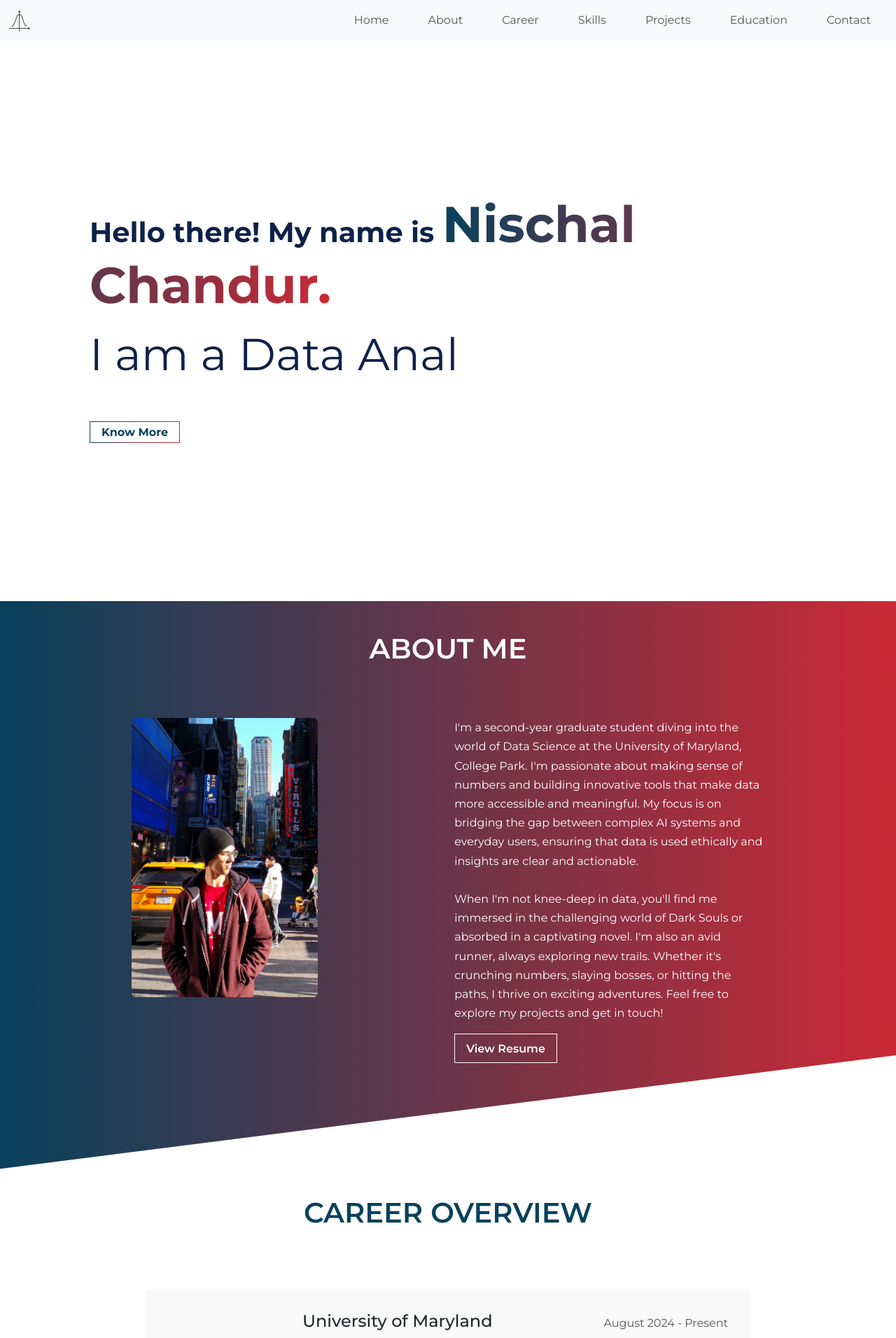
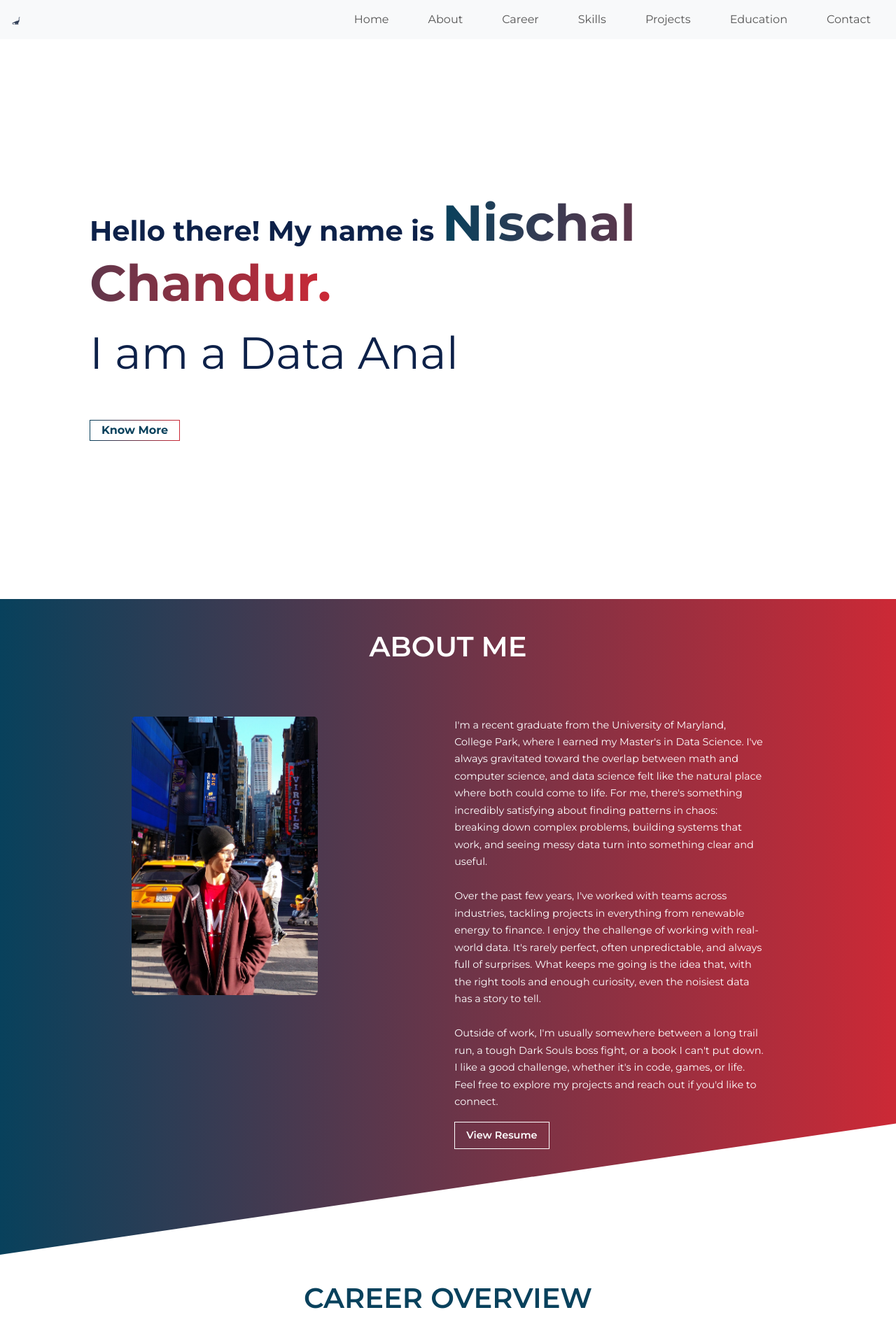
Before and after one commit to nchandur/portfolio, a React (Vite) app: page / in a window 1280 px wide. Shown: the top 1912 px of the page at 70% size. Built offline with nearby package versions, Linux system fonts and the light colour scheme.

Commit message:
sauropod commit

```diff
--- a/src/assets/files/WorkDetails.js
+++ b/src/assets/files/WorkDetails.js
@@ -1,7 +1,7 @@
 const work = [
     {
         name: `University of Maryland`,
-        time: `August 2024 - Present`,
+        time: `August 2024 - May 2025`,
         location: `College Park, MD, USA`,
         role: `Teaching Assistant`,
         summary: `Assisted professors in the courses Principles of Data Science, Principles of Machine Learning, and Algorithms of Data Science. Led discussions, mentored students, and evaluated coding assignments, reports, and research papers. I learnt to communicate complex AI and data science concepts clearly while fostering an engaging learning environment for students.`,
@@ -12,7 +12,7 @@ const work = [
         time: `June 2024 - August 2024`,
         location: `Naperville, IL, USA`,
         role: `Data Science Graduate Intern`,
-        summary: `Transformed model validation by building a comprehensive validation dataset from past model results and action logs to improve accuracy in monitoring sensor data for cooling towers. Additionally, I developed a synthetic sensor reading generator algorithm that streamlined the validation process, making it more efficient and robust—directly enhancing the performance of deployed machine learning models.`,
+        summary: `Developed a reliable dataset by combining anomaly detection outputs with field agent logs to effectively evaluate machine learning system performance. Created a tool to simulate realistic sensor issues, enabling faster and more thorough model testing without relying on rare real-world events`,
         image: `images/ecolab.jpeg`
     },
     {
@@ -20,7 +20,7 @@ const work = [
         time: `April 2024 - May 2024`,
         location: `Miami, FL, USA`,
         role: `Machine Learning Engineer`,
-        summary: `Designed a cutting-edge ML model combining classical Bayesian statistics and advanced ensemble learning to predict the likelihood of individuals purchasing solar panels. This innovative model successfully identified new leads in previously untapped regions of the U.S., driving business growth and expanding market reach. `,
+        summary: `Built a custom machine learning model that predicts how likely people are to adopt solar panels based on local demographics and environmental factors. Delivered detailed adoption predictions down to the address level, helping sales teams focus their efforts and grow the market.`,
         image: `images/reworkedai.jpeg`
     },
     {
@@ -28,7 +28,7 @@ const work = [
         time: `September 2022 - June 2023`,
         location: `Bengaluru, KA, India`,
         role: `Data Scientist`,
-        summary: `Engineered a powerful data extraction tool to process demographic data from multilingual public documents, seamlessly integrating it with geo-spatial data for in-depth regional analysis. Additionally, developed a visualization tool that empowered companies to identify underperforming areas and competitor-dominated regions, driving operational efficiency and profitability in sectors like finance and automotive.`,
+        summary: `Created a data extraction system that reads documents in multiple languages to uncover demographic insights, combining this information with location data for deeper analysis. Analyzed customer repayment trends by merging company and location data, identifying regional patterns that helped improve risk management. Provided a top automotive client with sales insights by linking store performance to local demographics, guiding smarter marketing and growth strategies.`,
         image: `images/onze.jpeg`
     },
 ];
--- a/src/components/About/About.css
+++ b/src/components/About/About.css
@@ -98,6 +98,6 @@ html {
     justify-content: center;
     align-items: center;
     color: white;
-    font-size: 1rem;
+    font-size: 0.9rem;
     line-height: 1.7;
 }
--- a/src/components/About/About.jsx
+++ b/src/components/About/About.jsx
@@ -14,11 +14,13 @@ const About = () => {
                 </div>
                 <div className="about-right">
                     <p>
-                        I'm a second-year graduate student diving into the world of Data Science at the University of Maryland, College Park. I'm passionate about making sense of numbers and building innovative tools that make data more accessible and meaningful. My focus is on bridging the gap between complex AI systems and everyday users, ensuring that data is used ethically and insights are clear and actionable.
-                        <br></br>
-                        <br></br>
-                        When I'm not knee-deep in data, you'll find me immersed in the challenging world of Dark Souls or absorbed in a captivating novel. I'm also an avid runner, always exploring new trails. Whether it's crunching numbers, slaying bosses, or hitting the paths, I thrive on exciting adventures.
-                        Feel free to explore my projects and get in touch!
+
+                        I'm a recent graduate from the University of Maryland, College Park, where I earned my Master's in Data Science. I've always gravitated toward the overlap between math and computer science, and data science felt like the natural place where both could come to life. For me, there's something incredibly satisfying about finding patterns in chaos: breaking down complex problems, building systems that work, and seeing messy data turn into something clear and useful. <br></br><br></br>
+
+                        Over the past few years, I've worked with teams across industries, tackling projects in everything from renewable energy to finance. I enjoy the challenge of working with real-world data. It's rarely perfect, often unpredictable, and always full of surprises. What keeps me going is the idea that, with the right tools and enough curiosity, even the noisiest data has a story to tell. <br></br><br></br>
+
+                        Outside of work, I'm usually somewhere between a long trail run, a tough Dark Souls boss fight, or a book I can't put down. I like a good challenge, whether it's in code, games, or life. Feel free to explore my projects and reach out if you'd like to connect.
+
                     </p>
                     <a href="Resume.pdf" target="_blank">
                         <ButtonDark text="View Resume" />
--- a/src/components/Navigation/Navigation.css
+++ b/src/components/Navigation/Navigation.css
@@ -6,7 +6,7 @@ html {
 }
 
 .navbar-logo {
-    height: 2rem;
+    height: 1.5rem;
 }
 
 .navbar .navbar-brand {
--- a/src/components/Navigation/Navigation.jsx
+++ b/src/components/Navigation/Navigation.jsx
@@ -8,7 +8,7 @@ const Navigation = () => {
   return (
     <Navbar expand="lg" className="bg-body-tertiary">
       <Container fluid>
-        <Navbar.Brand href="#home"><img src="images/logo.webp" alt="Logo" className="navbar-logo" /></Navbar.Brand>
+        <Navbar.Brand href="#home"><img src="images/logo.png" alt="Logo" className="navbar-logo" /></Navbar.Brand>
         <Navbar.Toggle aria-controls="navbarScroll" />
         <Navbar.Collapse id="navbarScroll" className='navigation-contents'>
           <Nav
--- a/src/components/Projects/Projects.css
+++ b/src/components/Projects/Projects.css
@@ -118,6 +118,5 @@ html {
 
 .project-card h4{
     color: #848884;
-    font-style: italic;
     font-size: medium;
 }
```
Also changed, not shown: public/images/logo.png (added), public/images/logo.webp (deleted).
